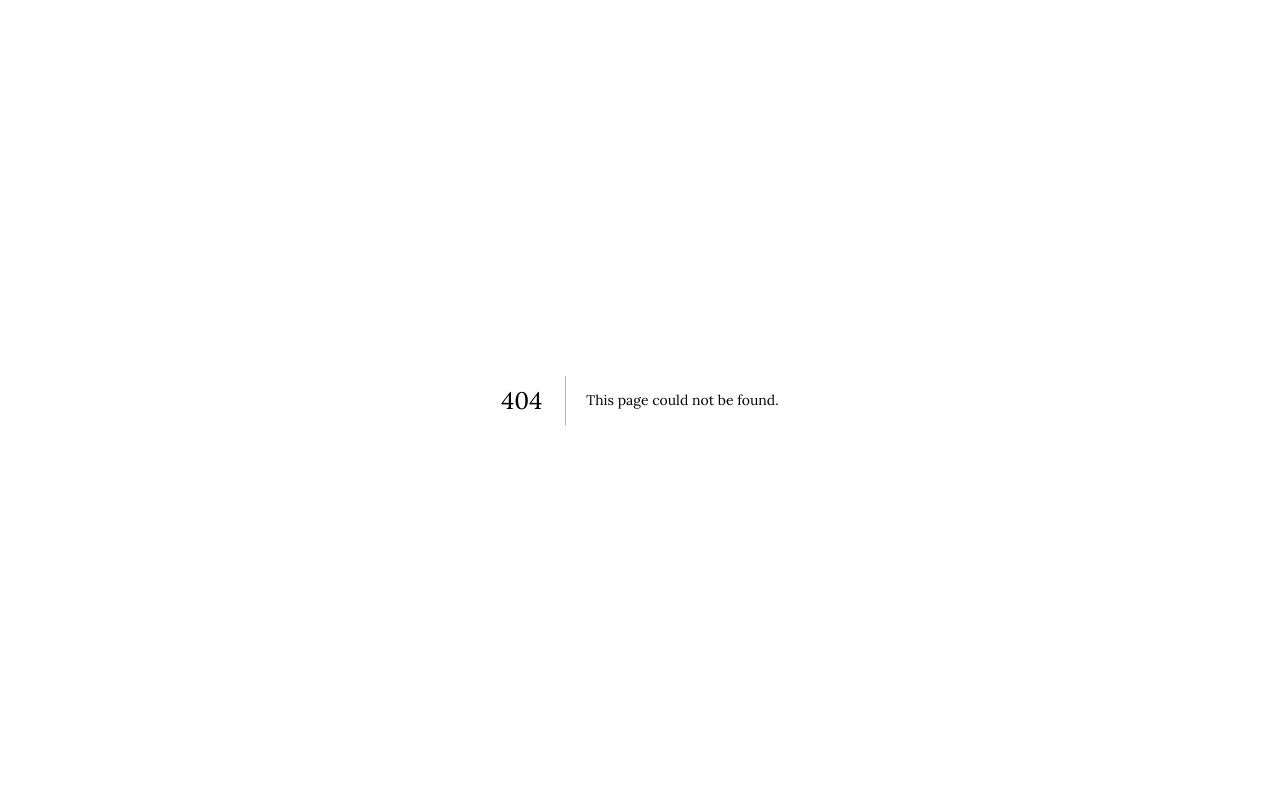
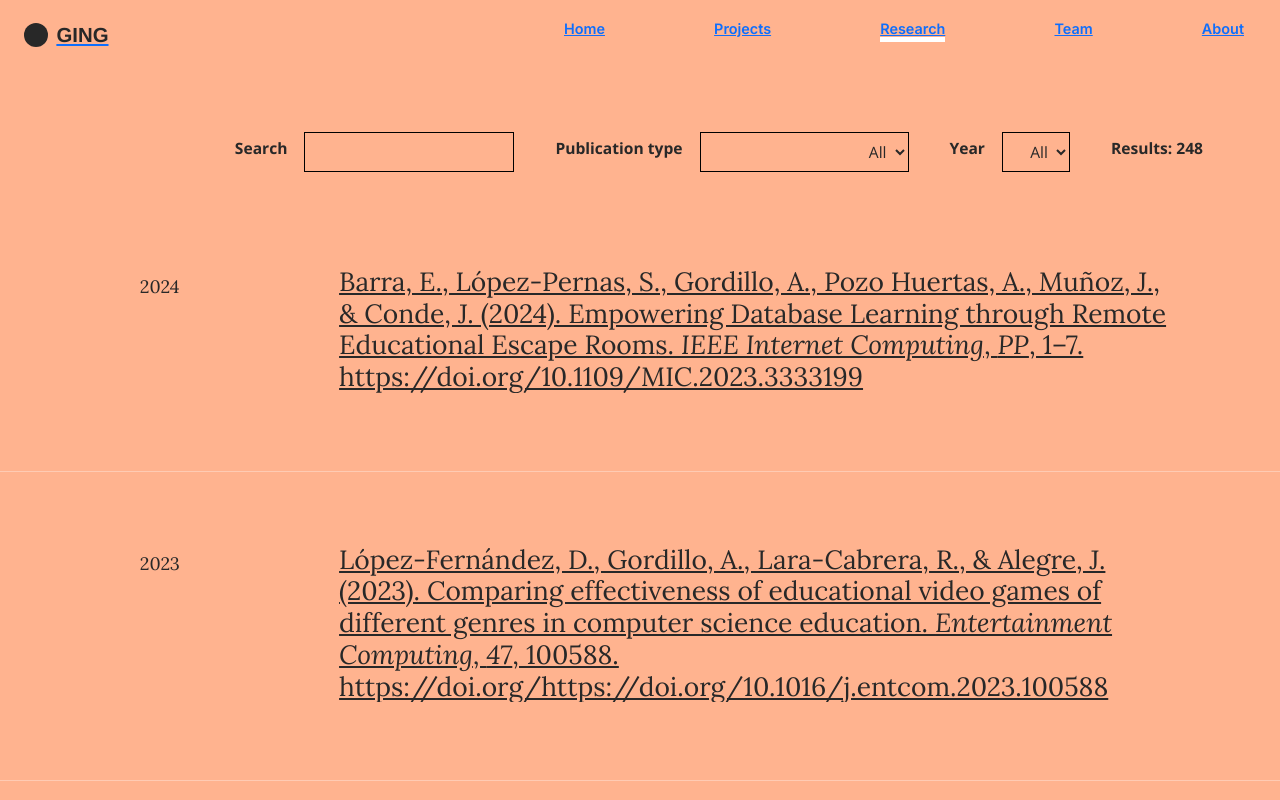
Before and after one commit to CyberAula/cyberaula.github.io, a Next.js app: page /research in a window 1280 px wide. Before the commit this address had no page. Shown: the top 800 px of the page. Built offline with nearby package versions, Linux system fonts and the light colour scheme.

Commit message:
new version with all pages

```diff
--- /dev/null
+++ b/app/about/page.js
@@ -0,0 +1,60 @@
+"use client"
+
+import Header from "@/components/Header";
+import Footer from "@/components/Footer";
+
+export default function About (props) {
+
+		return (
+			<div className="about">
+			<Header route={"/about"}/>
+    <main>
+        <section className="about_description">
+
+            <p>We have gathered a long teaching experience at the University. Our main research interests are focused
+                on the last technologies in Internet and the WWW, such as HTML5. We have extensive experience in
+                video-conferencing systems, social networks websites and e-Learning. Our latest participation in
+                research projects include ongoing EU-founded projects such as Global Excursions and FI-WARE</p>
+
+        </section>
+
+            <h2>Where are we?</h2>
+        <section className="location">
+
+            <div className="col1">
+                <div className="location_map map-responsive">
+                    <iframe title="maps"
+                        src="https://www.google.com/maps/embed?pb=!1m18!1m12!1m3!1d3036.0248536844406!2d-3.7286225846430923!3d40.45258687936105!2m3!1f0!2f0!3f0!3m2!1i1024!2i768!4f13.1!3m3!1m2!1s0xd422834b7a8fb4d%3A0x2a3c66a12ada73f9!2sUPM+Escuela+T%C3%A9cnica+Superior+de+Ingenieros+de+Telecomunicaci%C3%B3n!5e0!3m2!1ses!2ses!4v1561459882911!5m2!1ses!2ses"
+                        width="600" height="450" frameBorder="0" style={{border:0}} allowfullscreen></iframe>
+                </div>
+            </div>
+            <div className="col2">
+                <div className="location_info">
+                    <h2>E.T.S. DE INGENIEROS DE TELECOMUNICACIÓN</h2>
+                    <h3>Av. Complutense, 30, 28040 Madrid
+                        Edificio B</h3>
+                </div>
+                <div className="contact">
+                    <h2>Contact</h2>
+                    <ul>
+                        <li>
+                            <h3>E-mail</h3><p>gi.internetng@upm.es</p>
+                        </li>
+                        <li>
+                            <h3>Phone</h3><p>91 336 73 31</p>
+                        </li>
+                        <li>
+                            <h3>Fax</h3><p>91 336 73 33</p>
+                        </li>
+                    </ul>
+                </div>
+            </div>
+
+        </section>
+
+    </main>
+    <Footer/>
+</div>
+		);
+
+}
--- /dev/null
+++ b/app/research/page.js
@@ -0,0 +1,89 @@
+"use client"
+
+import { useEffect, useState } from "react";
+import Header from "@/components/Header";
+import Footer from "@/components/Footer";
+import Filters from "@/components/Filters";
+import Link from 'next/link';
+import { mypublications } from '@/constants/publications';
+
+
+export default function Research() {
+	const [state, setState] = useState({papers: mypublications, search: "", year: undefined, type: undefined});
+
+	useEffect(() => {
+		window.scrollTo(0,0);
+	}, []);
+
+		const {papers, search, year, type } = state;
+
+		let papersFiltered = null;
+
+			papersFiltered=papers.filter(paper => {
+    				return (!search || search.toLowerCase()
+							.replace(new RegExp(/\s/g),"")
+							.replace(new RegExp(/[àáâãäå]/g),"a")
+							.replace(new RegExp(/æ/g),"ae")
+							.replace(new RegExp(/ç/g),"c")
+							.replace(new RegExp(/[èéêë]/g),"e")
+						    .replace(new RegExp(/[ìíîï]/g),"i")
+							.replace(new RegExp(/ñ/g),"n")
+							.replace(new RegExp(/[òóôõö]/g),"o")
+							.replace(new RegExp(/œ/g),"oe")
+							.replace(new RegExp(/[ùúûü]/g),"u")
+							.replace(new RegExp(/[ýÿ]/g),"y")
+							.replace(new RegExp(/\W/g),"")
+							.split(" ").every(item => paper.content.toLowerCase()
+							.replace(new RegExp(/\s/g),"")
+							.replace(new RegExp(/[àáâãäå]/g),"a")
+							.replace(new RegExp(/æ/g),"ae")
+							.replace(new RegExp(/ç/g),"c")
+							.replace(new RegExp(/[èéêë]/g),"e")
+						    .replace(new RegExp(/[ìíîï]/g),"i")
+							.replace(new RegExp(/ñ/g),"n")
+							.replace(new RegExp(/[òóôõö]/g),"o")
+							.replace(new RegExp(/œ/g),"oe")
+							.replace(new RegExp(/[ùúûü]/g),"u")
+							.replace(new RegExp(/[ýÿ]/g),"y")
+							.replace(new RegExp(/\W/g),"")
+							.includes(item)))
+					&& (!year || (paper.date && paper.date[0] && paper.date[0].toString() === year))
+					&& (!type || (paper.type && paper.type === type));
+			});
+
+
+
+		return (
+			<div className="research">
+        		<Header route={"/research"}/>
+			    <main>
+			        <section className="research">
+					<Filters search = {search} year={year} type={type} papers={papers} changeSearch={search=>setState({...state, search: search})} changeYear={year=>setState({...state, year: year})} changeType={type=>setState({...state, type: type})} results={papersFiltered instanceof Array ? papersFiltered.length : 0}/>
+			        	{
+			        		papersFiltered.map(({date,doi,content},ind)=>{
+			        			return (
+			        				<div key={ind} className="paper">
+			        				    <div className="paper_date">
+			        				        <h4>{date ? date[0] : ""}</h4>
+			        				    </div>
+
+			        				    <div className="paper_main">
+			        				        <a rel="noopener noreferrer"  target="_blank" href={doi}>
+			        				            <div className="paper_content">
+			        				                <div className="paper_title">
+			        				            	<h2 dangerouslySetInnerHTML={{__html: content}}></h2>
+			        				                </div>
+			        				            </div>
+			        				        </a>
+			        				    </div>
+			        				</div>
+			        			);
+			        		})
+			        	}
+			        </section>
+			    </main>
+				<Footer/>
+			</div>
+		)
+
+}
--- /dev/null
+++ b/app/team/page.js
@@ -0,0 +1,60 @@
+"use client"
+
+import { useEffect, useState } from "react";
+import Header from "@/components/Header";
+import Footer from "@/components/Footer";
+import Filters from "@/components/Filters";
+import Link from 'next/link';
+import { myteam } from '@/constants/team';
+
+
+export default function Team (props){
+	const [team, setTeam] = useState(myteam);
+
+	useEffect(() => {
+		window.scrollTo(0,0);
+	}, []);
+
+	return (
+		<div className="team">
+			<Header route={"/team"}/>
+		    <main>
+		        <section className="teammates">
+		        	{
+		        		Object.values(team).map(({title,members})=>{
+	        				return (<div className="teamgrouptitle" key={title}><h2>{title}</h2>
+		        				{members.map(({name, description, photo, github, email})=>{
+		        					const emailAddress = email ? email.split("@"):null;
+				        			return (
+				        				<div className="teammate" key={name}>
+				        				    <div className="mate_img">
+				        				        <a href={github} target="_blank" rel="noopener noreferrer">
+				        				            <img alt={"Team member"} src={process.env.PUBLIC_URL + photo} className="grayscale"/>
+				        				        </a>
+				        				    </div>
+
+				        				    <div className="mate_info">
+				        				        <div className="mate_name">
+				        				                <h3>{name}</h3>
+				        				        </div>
+				        				        <div className="mate_description">
+				        				            <p>{description}</p>
+													<p><b>{emailAddress ?
+														(<span>{emailAddress[0]}  <img alt="at" className="at" src={process.env.PUBLIC_URL + "/assets/img/arroba-symbol.svg"}/>
+														 {emailAddress[1]}</span>
+														):""}</b></p>
+				        				        </div>
+				        				    </div>
+				        				</div>
+				        			)})}
+	        				 </div>)
+	        			})
+					}
+
+		        </section>
+		    </main>
+			<Footer/>
+		</div>
+		)
+
+}
--- /dev/null
+++ b/components/Filters.js
@@ -0,0 +1,44 @@
+import React from 'react';
+
+export default function Filters (props) {
+
+	function getYears(papers) {
+		let yearSet = new Set()
+		for (let i in papers) {
+			try {
+				const date = papers[i].date[0];
+				yearSet.add(date.toString())
+			} catch(e) {
+			}
+		}
+		return Array.from(yearSet);
+	}
+
+		let years = getYears(props.papers);
+
+		return (<div className="filters">
+			<div className="filter">
+				<label htmlFor="search">Search</label>
+				<input key={" "} type={"text"} value ={props.search}
+					   onChange={e => props.changeSearch(e.target.value === "" ? undefined: e.target.value)}
+				/>
+			</div>
+			<div className="filter">
+				<label htmlFor="publication">Publication type</label>
+				<select id="publication" name="publication" onChange={(e)=>props.changeType(e.target.value === "all" ? undefined: e.target.value)}>
+					<option key={"all"} value={"all"}>All</option>
+					<option key={"journal"} value={"article-journal"}>Journal article</option>
+					<option key={"conference"} value={"paper-conference"}>Conference proceedings</option>
+				</select>
+			</div>
+			<div className="filter">
+				<label htmlFor="year">Year</label>
+				<select id="year" name="year" onChange={(e)=>props.changeYear(e.target.value === "all" ? undefined: e.target.value)}>
+					<option key={"all"} value={"all"}>All</option>
+					{years.map(y=><option key={y} value={y}>{y}</option>)}
+				</select>
+			</div>
+			{props.results === undefined ? null:<div><label>Results: {props.results} </label></div>}
+		</div>)
+
+}
--- /dev/null
+++ b/mybuild/_events.json
@@ -0,0 +1 @@
+[{"eventName":"NEXT_CLI_SESSION_STOPPED","payload":{"nextVersion":"14.1.0","nodeVersion":"v18.17.1","cliCommand":"dev","durationMilliseconds":841839,"turboFlag":false,"pagesDir":false,"appDir":true}}]
--- a/next.config.mjs
+++ b/next.config.mjs
@@ -24,7 +24,6 @@ const nextConfig = {
       unoptimized: true,
     },
 
-    distDir: 'mybuild',
   };
 
   export default nextConfig;
```
Also changed, not shown: 1 other file (tests, documents, lock files or other folders).
